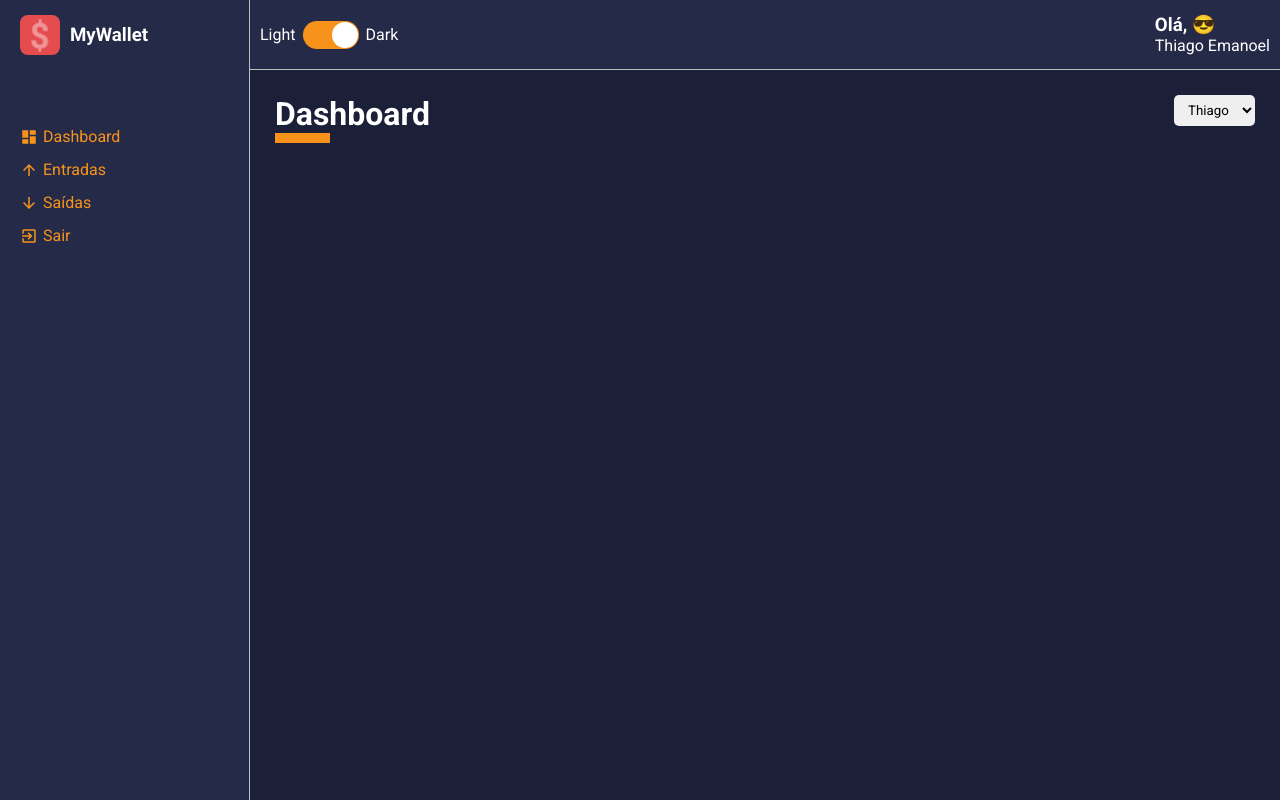
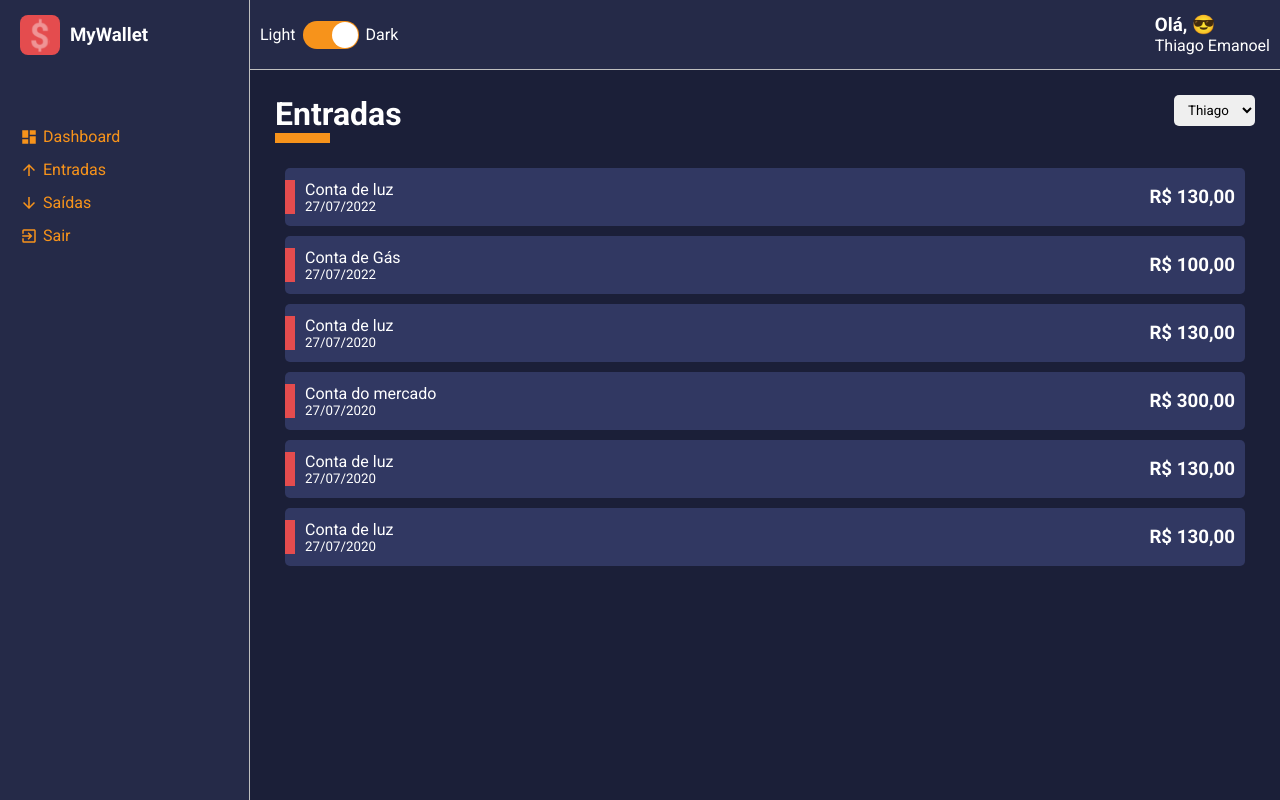
Before and after one commit to thiagoemanoel98/my-wallet-dashboard, a React (Create React App) app: page / in a window 1280 px wide. Built offline with nearby package versions, Linux system fonts and the light colour scheme.

Commit message:
✨ Listagem

```diff
--- a/src/App.tsx
+++ b/src/App.tsx
@@ -5,13 +5,14 @@ import { ThemeProvider } from "styled-components";
 import GlobalStyles from "./styles/GlobalStyles";
 import dark from "./styles/themes/dark";
 import Dashboard from "./pages/Dashboard";
+import List from "./pages/List";
 
 const App: React.FC = () => {
   return (
     <ThemeProvider theme={dark}>
       <GlobalStyles />
       <Layout>
-        <Dashboard />
+        <List />
       </Layout>
     </ThemeProvider>
   );
--- /dev/null
+++ b/src/components/HistoryFinanceCard/index.tsx
@@ -0,0 +1,33 @@
+import React from "react";
+
+import * as S from "./styles";
+
+interface IHistoryFinanceCardProps {
+  cardColor: string;
+  tagColor: string;
+  title: string;
+  subtitle: string;
+  amount: string;
+}
+
+const HistoryFinanceCardProps: React.FC<IHistoryFinanceCardProps> = ({
+  cardColor,
+  subtitle,
+  tagColor,
+  title,
+  amount,
+}) => {
+  return (
+    <S.Container color={cardColor}>
+      <S.Tag color={tagColor} />
+      <div>
+        <span>{title}</span>
+        <small>{subtitle}</small>
+      </div>
+      <h3>{amount}</h3>
+
+    </S.Container>
+  );
+};
+
+export default HistoryFinanceCardProps;
--- /dev/null
+++ b/src/components/HistoryFinanceCard/styles.ts
@@ -0,0 +1,52 @@
+import styled from "styled-components";
+
+interface IContainerProps {
+    color: string;
+}
+
+interface ITagProps {
+    color: string;
+}
+
+
+export const Container = styled.li<IContainerProps>`
+    background-color: ${props => props.color};
+
+    list-style: none;
+    border-radius: 5px;
+
+    margin: 10px;
+    padding: 12px 10px;
+
+    display: flex;
+    justify-content: space-between;
+    align-items: center;
+
+    cursor: pointer;
+
+    transition: all .3s;
+
+    position: relative;
+
+    &:hover {
+        opacity: .7;
+        transform: translateX(10px);
+    }
+
+    > div {
+        display: flex;
+        flex-direction: column;
+        justify-content: space-between;
+        padding-left: 10px;
+    }
+`;
+
+export const Tag = styled.div<ITagProps>`
+    width: 10px;
+    height: 60%;
+
+    background-color: ${props=>props.color};
+
+    position: absolute;
+    left: 0;
+`;
--- a/src/pages/List/index.tsx
+++ b/src/pages/List/index.tsx
@@ -1,7 +1,78 @@
 import React from "react";
+import ContentHeader from "../../components/ContentHeader";
+import HistoryFinanceCardProps from "../../components/HistoryFinanceCard";
+import SelectInput from "../../components/SelectInput";
+
+import * as S from "./styles";
 
 const List: React.FC = () => {
-  return <h1>Dashboard</h1>;
+  const options = [
+    {
+      value: "Thiago",
+      label: "Thiago",
+    },
+    {
+      value: "Maria",
+      label: "Maria",
+    },
+    {
+      value: "Ana",
+      label: "Ana",
+    },
+  ];
+
+  return (
+    <S.Container>
+      <ContentHeader title="Entradas" lineColor="#F7931B">
+        <SelectInput options={options}/>
+      </ContentHeader>
+
+      <S.Content>
+        <HistoryFinanceCardProps
+          cardColor="#313862"
+          tagColor="#E44C4E"
+          title="Conta de luz"
+          subtitle="27/07/2022"
+          amount="R$ 130,00"
+        />
+        <HistoryFinanceCardProps
+          cardColor="#313862"
+          tagColor="#E44C4E"
+          title="Conta de Gás"
+          subtitle="27/07/2022"
+          amount="R$ 100,00"
+        />
+        <HistoryFinanceCardProps
+          cardColor="#313862"
+          tagColor="#E44C4E"
+          title="Conta de luz"
+          subtitle="27/07/2020"
+          amount="R$ 130,00"
+        />
+        <HistoryFinanceCardProps
+          cardColor="#313862"
+          tagColor="#E44C4E"
+          title="Conta do mercado"
+          subtitle="27/07/2020"
+          amount="R$ 300,00"
+        />
+        <HistoryFinanceCardProps
+          cardColor="#313862"
+          tagColor="#E44C4E"
+          title="Conta de luz"
+          subtitle="27/07/2020"
+          amount="R$ 130,00"
+        />
+        <HistoryFinanceCardProps
+          cardColor="#313862"
+          tagColor="#E44C4E"
+          title="Conta de luz"
+          subtitle="27/07/2020"
+          amount="R$ 130,00"
+        />
+      </S.Content>
+    </S.Container>
+  );
 };
 
 export default List;
--- /dev/null
+++ b/src/pages/List/styles.ts
@@ -0,0 +1,8 @@
+import styled from "styled-components";
+
+export const Container = styled.div`
+
+`;
+
+export const Content = styled.div`
+`;
```
